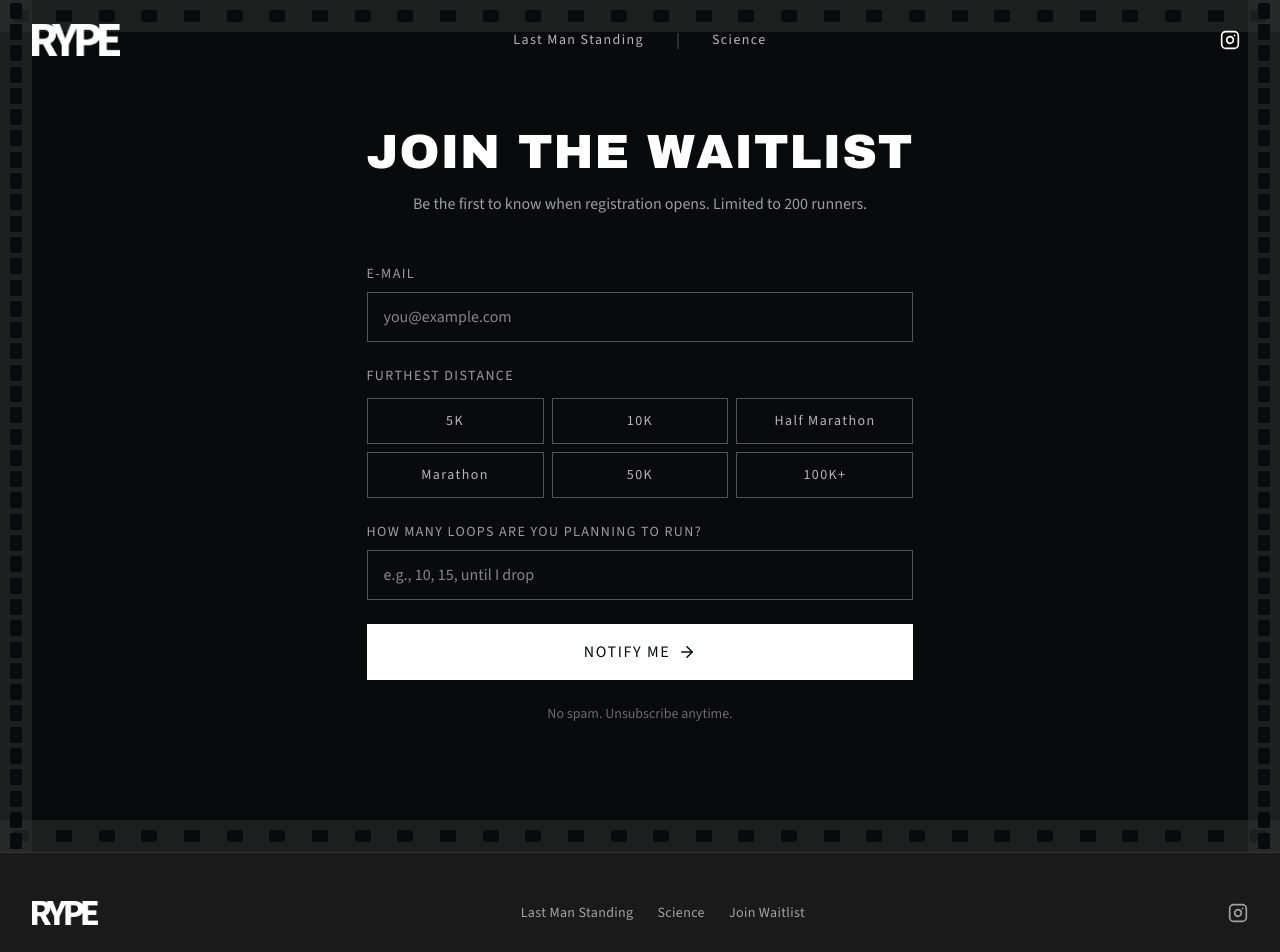
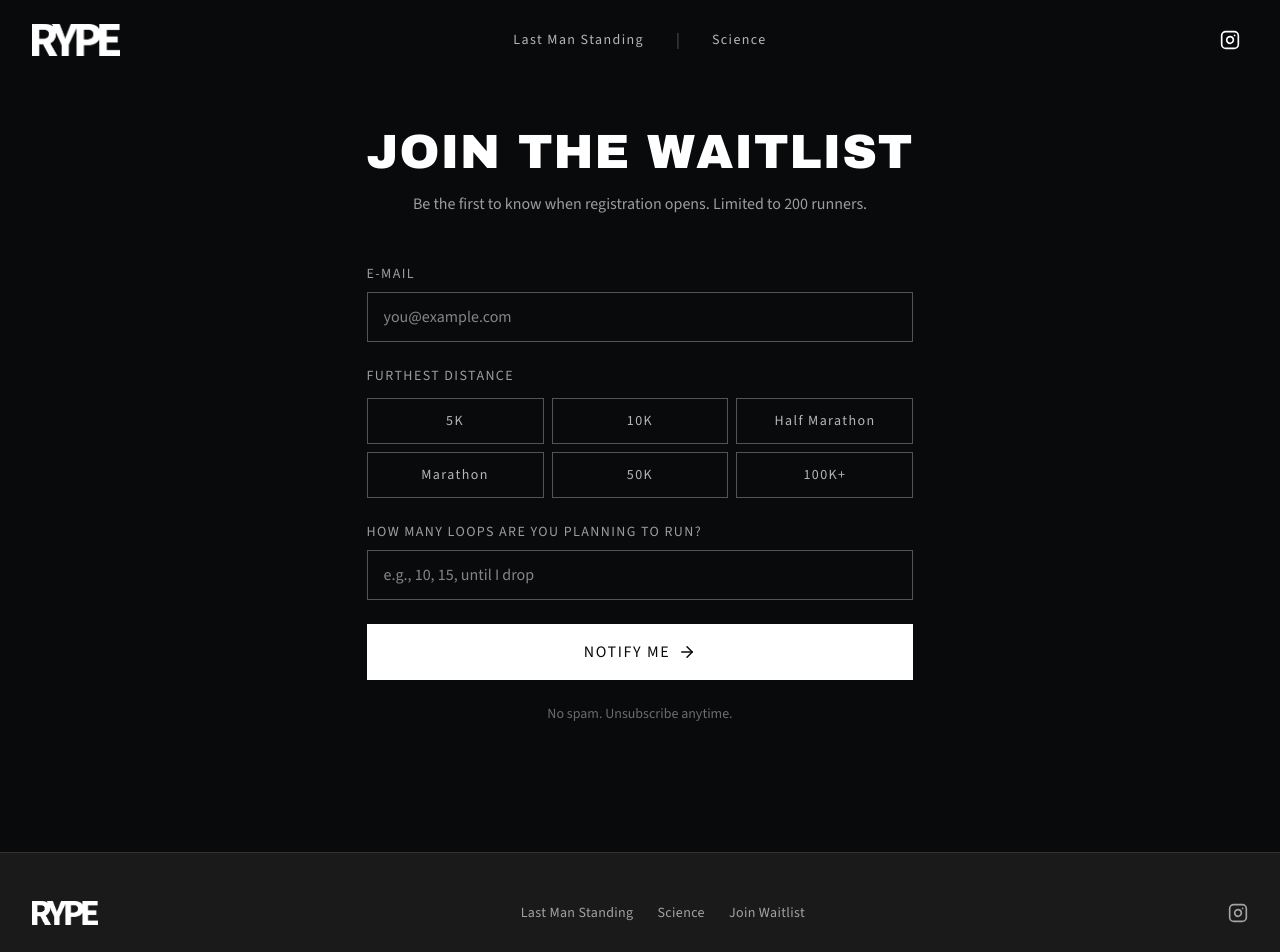
Before and after one commit to shiftroll/pacce, a Next.js app: page /waitlist in a window 1280 px wide. Shown: the top 952 px of the page. Built offline with nearby package versions, Linux system fonts and the light colour scheme.

Commit message:
fix: Remove film strip borders from all pages
Removed the dashed frame (FilmStrip component) from:
- Homepage
- Waitlist page
- Last Man Standing page

https://claude.ai/code/session_01GbLugD6f3LZrzqCSZSQXAj

```diff
--- a/src/app/last-man-standing/page.tsx
+++ b/src/app/last-man-standing/page.tsx
@@ -4,7 +4,6 @@ import { useState } from "react";
 import Link from "next/link";
 import { motion } from "framer-motion";
 import { ArrowRight } from "lucide-react";
-import FilmStrip from "@/components/FilmStrip";
 import ScrollReveal from "@/components/ScrollReveal";
 
 export default function LastManStandingPage() {
@@ -23,12 +22,6 @@ export default function LastManStandingPage() {
     <>
       {/* Hero Section */}
       <section className="relative min-h-screen flex items-center justify-center overflow-hidden">
-        {/* Film Strip Borders */}
-        <FilmStrip position="top" />
-        <FilmStrip position="bottom" />
-        <FilmStrip position="left" />
-        <FilmStrip position="right" />
-
         {/* Background Video */}
         <div className="absolute inset-0 z-0">
           <video
--- a/src/app/page.tsx
+++ b/src/app/page.tsx
@@ -2,7 +2,6 @@
 
 import { useState } from "react";
 import { motion } from "framer-motion";
-import FilmStrip from "@/components/FilmStrip";
 
 export default function Home() {
   const [email, setEmail] = useState("");
@@ -18,12 +17,6 @@ export default function Home() {
 
   return (
     <section className="relative min-h-screen flex items-center justify-center overflow-hidden">
-      {/* Film Strip Borders */}
-      <FilmStrip position="top" />
-      <FilmStrip position="bottom" />
-      <FilmStrip position="left" />
-      <FilmStrip position="right" />
-
       {/* Background Video */}
       <div className="absolute inset-0 z-0">
         <video
--- a/src/app/waitlist/page.tsx
+++ b/src/app/waitlist/page.tsx
@@ -3,7 +3,6 @@
 import { useState } from "react";
 import { motion } from "framer-motion";
 import { ArrowRight, Check } from "lucide-react";
-import FilmStrip from "@/components/FilmStrip";
 
 const distanceOptions = ["5K", "10K", "Half Marathon", "Marathon", "50K", "100K+"];
 
@@ -22,11 +21,6 @@ export default function WaitlistPage() {
   if (submitted) {
     return (
       <section className="relative min-h-screen flex items-center justify-center overflow-hidden">
-        <FilmStrip position="top" />
-        <FilmStrip position="bottom" />
-        <FilmStrip position="left" />
-        <FilmStrip position="right" />
-
         <motion.div
           initial={{ opacity: 0, y: 20 }}
           animate={{ opacity: 1, y: 0 }}
@@ -49,11 +43,6 @@ export default function WaitlistPage() {
 
   return (
     <section className="relative min-h-screen flex items-center justify-center overflow-hidden py-32">
-      <FilmStrip position="top" />
-      <FilmStrip position="bottom" />
-      <FilmStrip position="left" />
-      <FilmStrip position="right" />
-
       <div className="section-container relative z-10">
         <div className="max-w-xl mx-auto">
           <motion.div
```
